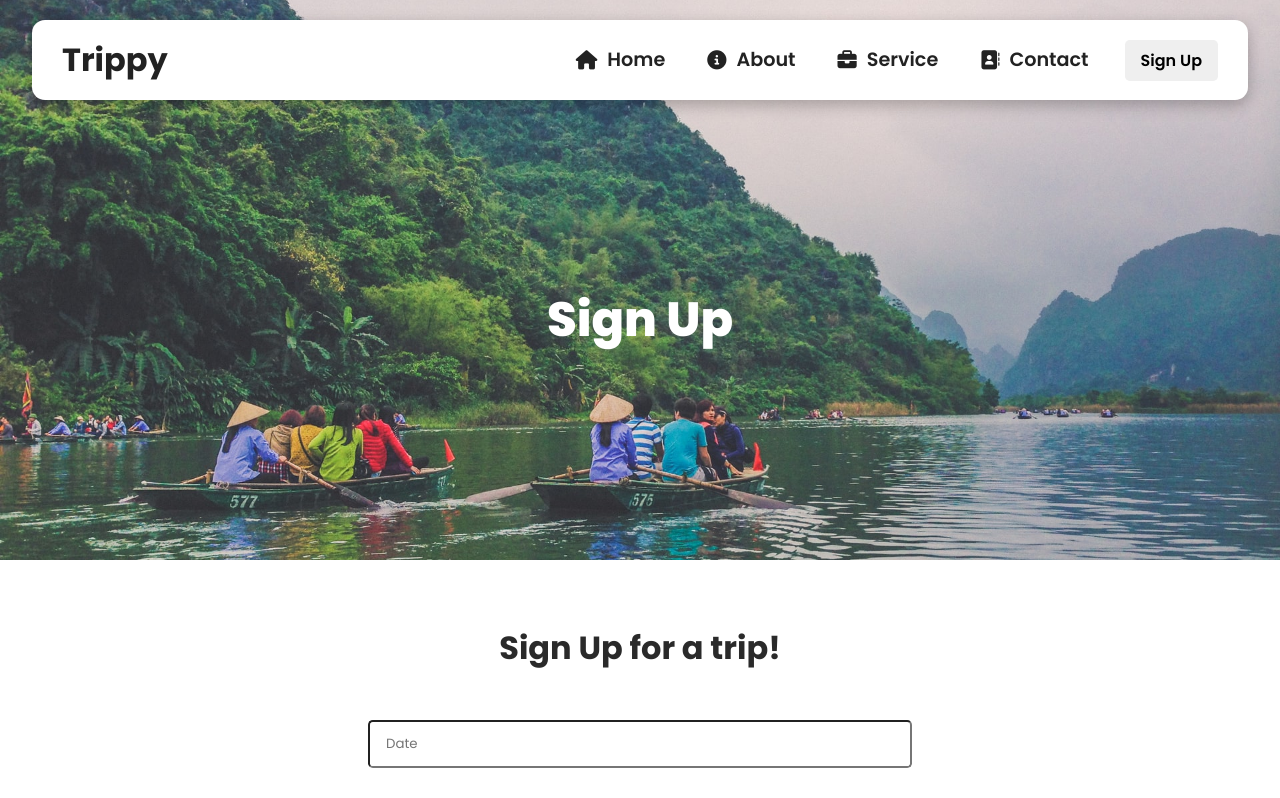
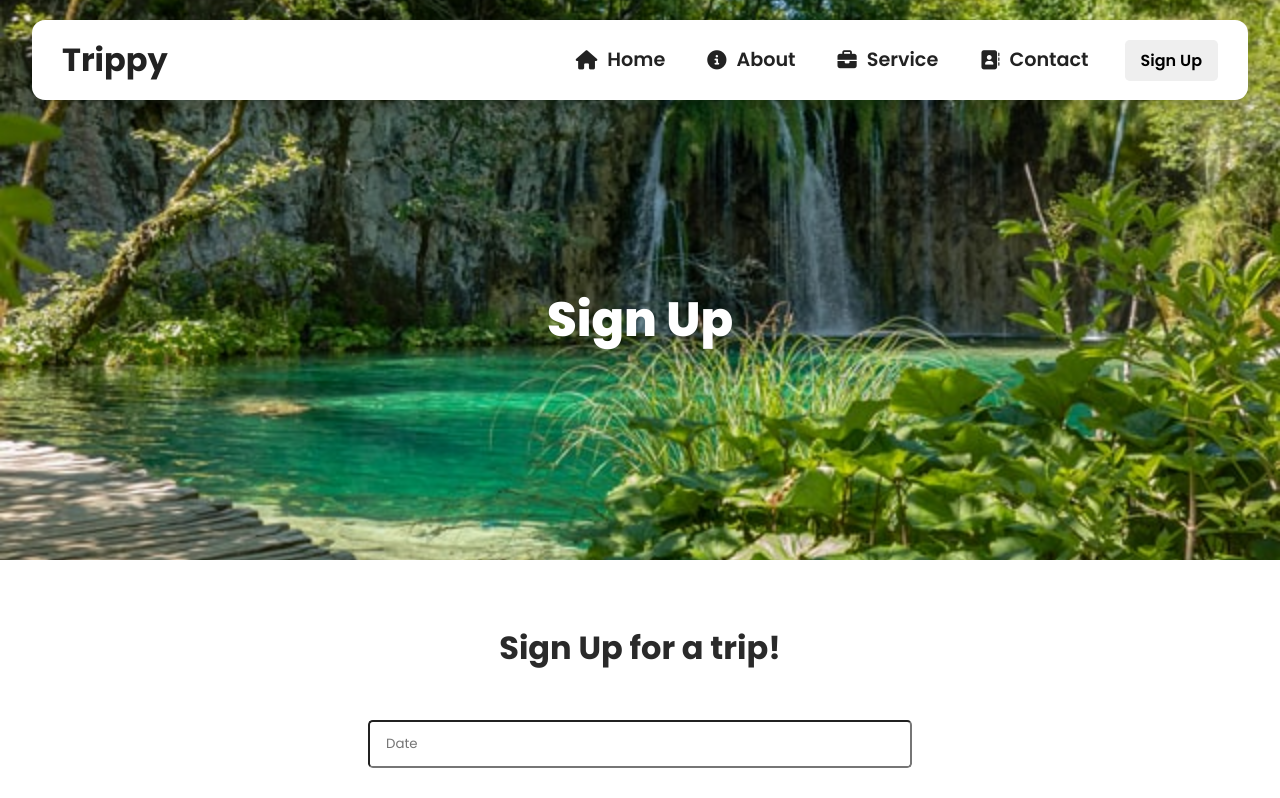
Before and after one commit to Catrina-W/travel-website, a React (Create React App) app: page /signup in a window 1280 px wide. Shown: the top 798 px of the page. Built offline with nearby package versions, Linux system fonts and the light colour scheme.

Commit message:
Changed Sign Up hero image

```diff
--- a/src/routes/SignUp.js
+++ b/src/routes/SignUp.js
@@ -1,6 +1,6 @@
 import Hero from "../components/Hero";
 import Navbar from "../components/Navbar";
-import AboutImg from "../assets/2.jpg";
+import SignUpImg from "../assets/10.jpg";
 import Footer from "../components/Footer";
 import SignUpForm from "../components/SignUpForm";
 
@@ -10,7 +10,7 @@
             <Navbar/>
             <Hero
                 cName="hero-mid"
-                heroImg={AboutImg}
+                heroImg={SignUpImg}
                 title="Sign Up"
                 btnClass="hide"
             />
```
